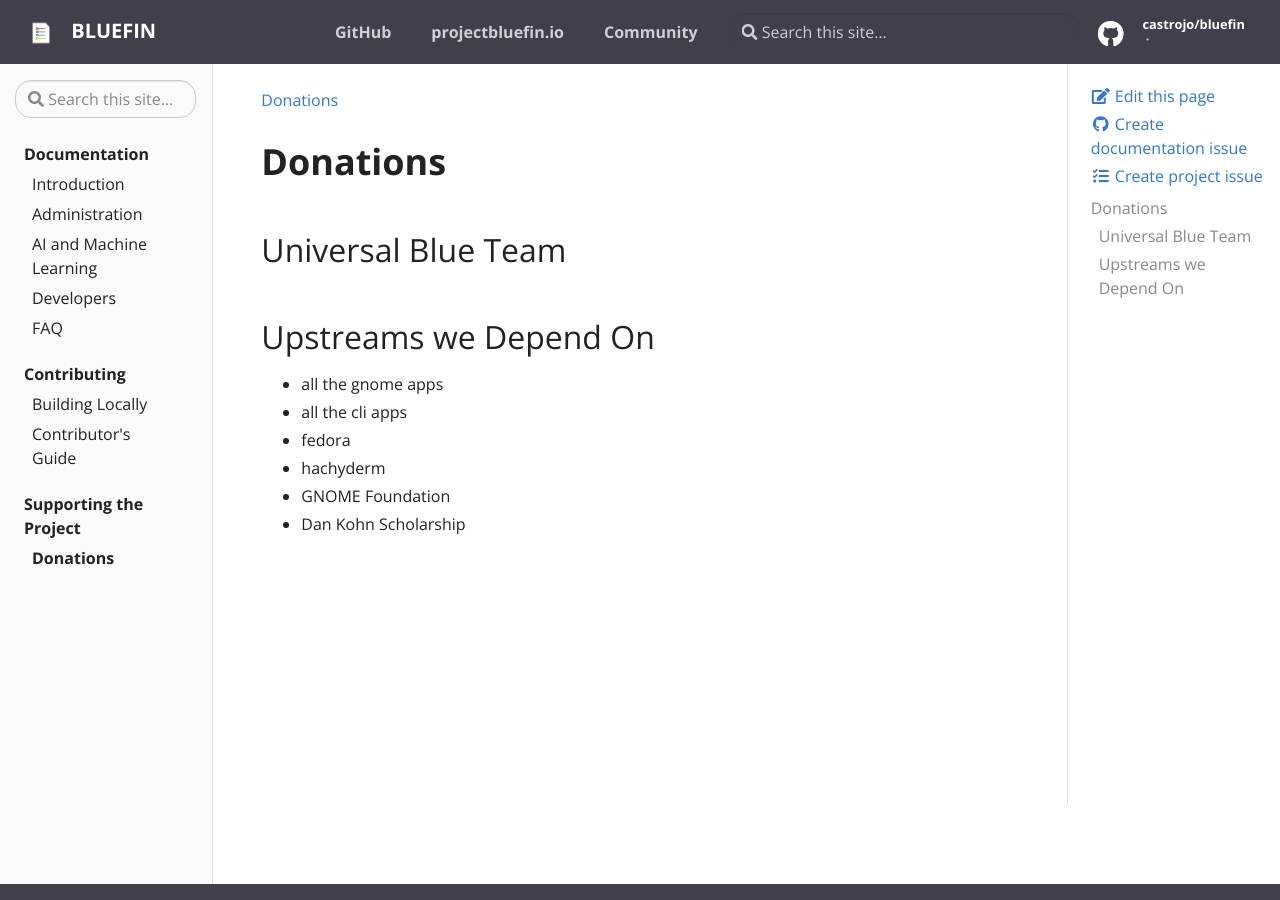
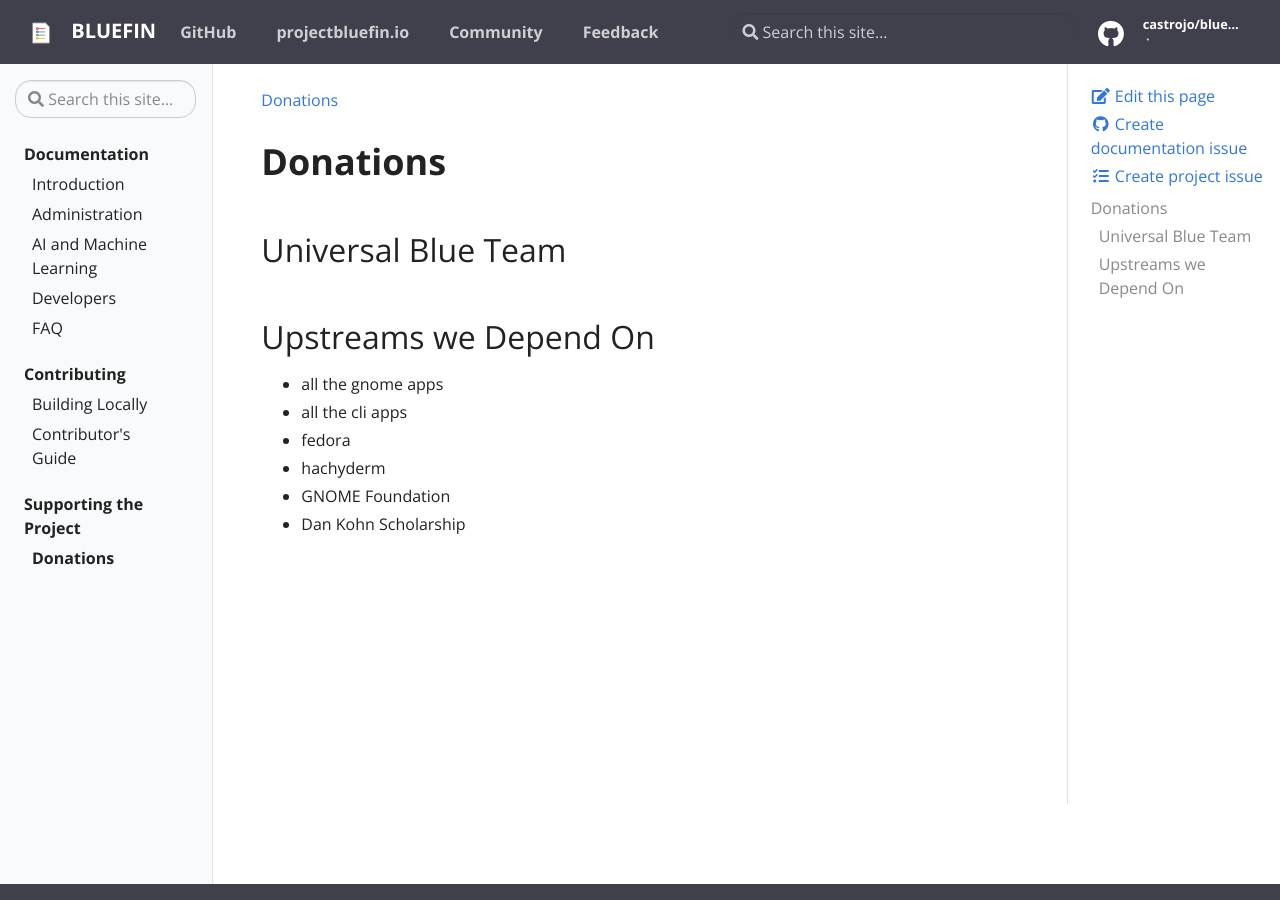
Before and after one commit to ublue-os/bluefin-docs, a Jekyll site: the page built from _docs/donations.md, in a window 1280 px wide and 900 px high. Built offline with Jekyll 4.4.1, drawn with Linux system fonts in a browser that asks for light colours.

Commit message:
Update navigation.yml

```diff
--- a/_data/navigation.yml
+++ b/_data/navigation.yml
@@ -1,4 +1,6 @@
 - title: projectbluefin.io
   external_url: "https://projectbluefin.io"
 - title: Community
-  external_url: "https://universal-blue.discourse.group/"
+  external_url: "https://community.projectbluefin.io/"
+- title: Feedback
+- external_url: https://feedback.projectbluefin.io
```
